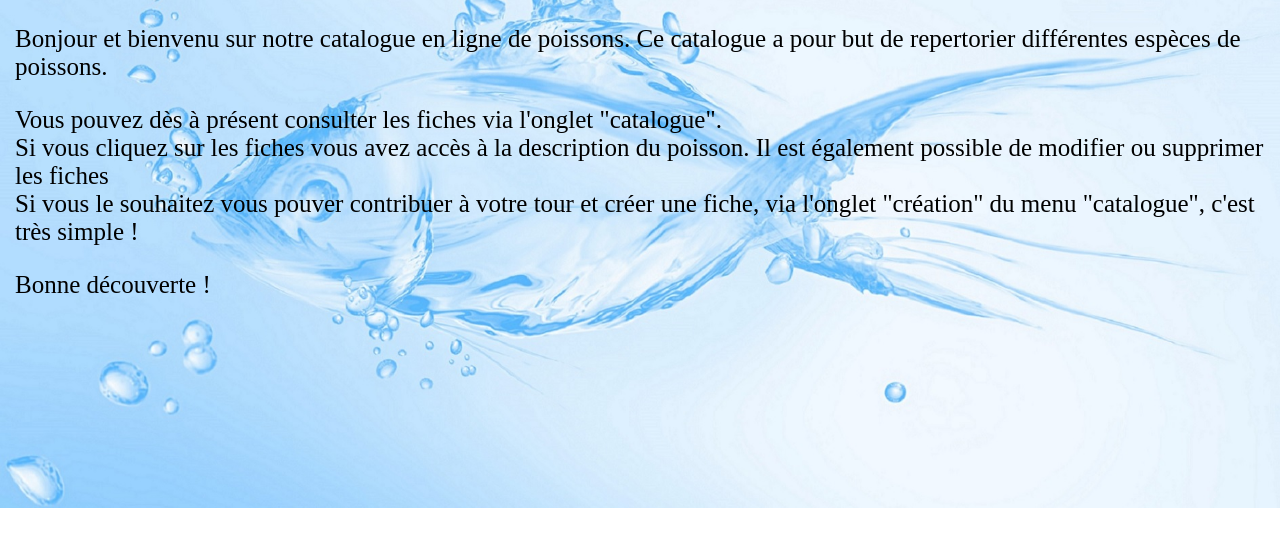
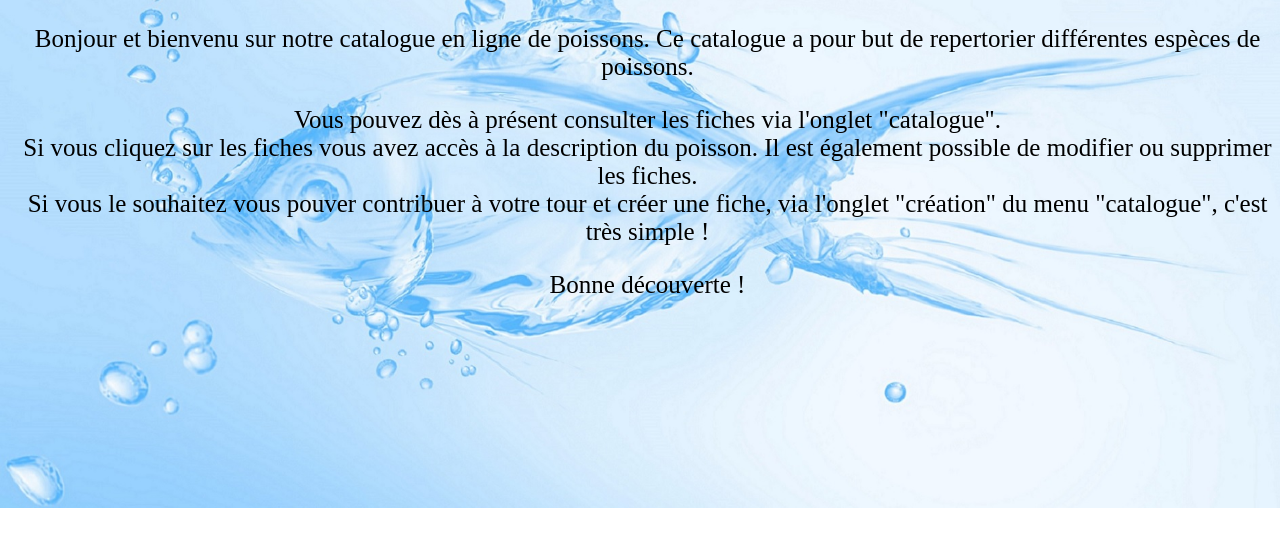
Before and after one commit to Doug71/poissons, a PHP site: page / in a window 1280 px wide. Shown: the part 153-692 px from the top of the page. Run offline with PHP 8.4, Linux system fonts and the light colour scheme.

Commit message:
mise à jour 13/12/2018

```diff
--- a/index.php
+++ b/index.php
@@ -16,7 +16,7 @@
 		<section class="accueil">
 			<p>Bonjour et bienvenu sur notre catalogue en ligne de poissons. Ce catalogue a pour but de repertorier différentes espèces de poissons.</p>
 			<p>Vous pouvez dès à présent consulter les fiches via l'onglet "catalogue".<br>
-				Si vous cliquez sur les fiches vous avez accès à la description du poisson. Il est également possible de modifier ou supprimer les fiches<br>
+				Si vous cliquez sur les fiches vous avez accès à la description du poisson. Il est également possible de modifier ou supprimer les fiches.<br>
 				Si vous le souhaitez vous pouver contribuer à votre tour et créer une fiche, via l'onglet "création" du menu "catalogue", c'est très simple !</p>
 			<p>Bonne découverte !</p>
 		</section>
--- a/style.css
+++ b/style.css
@@ -277,6 +277,7 @@ a:hover
 .accueil
     {
         margin-left: 15px;
+        text-align: center;
     }
 
 #copyright
```
